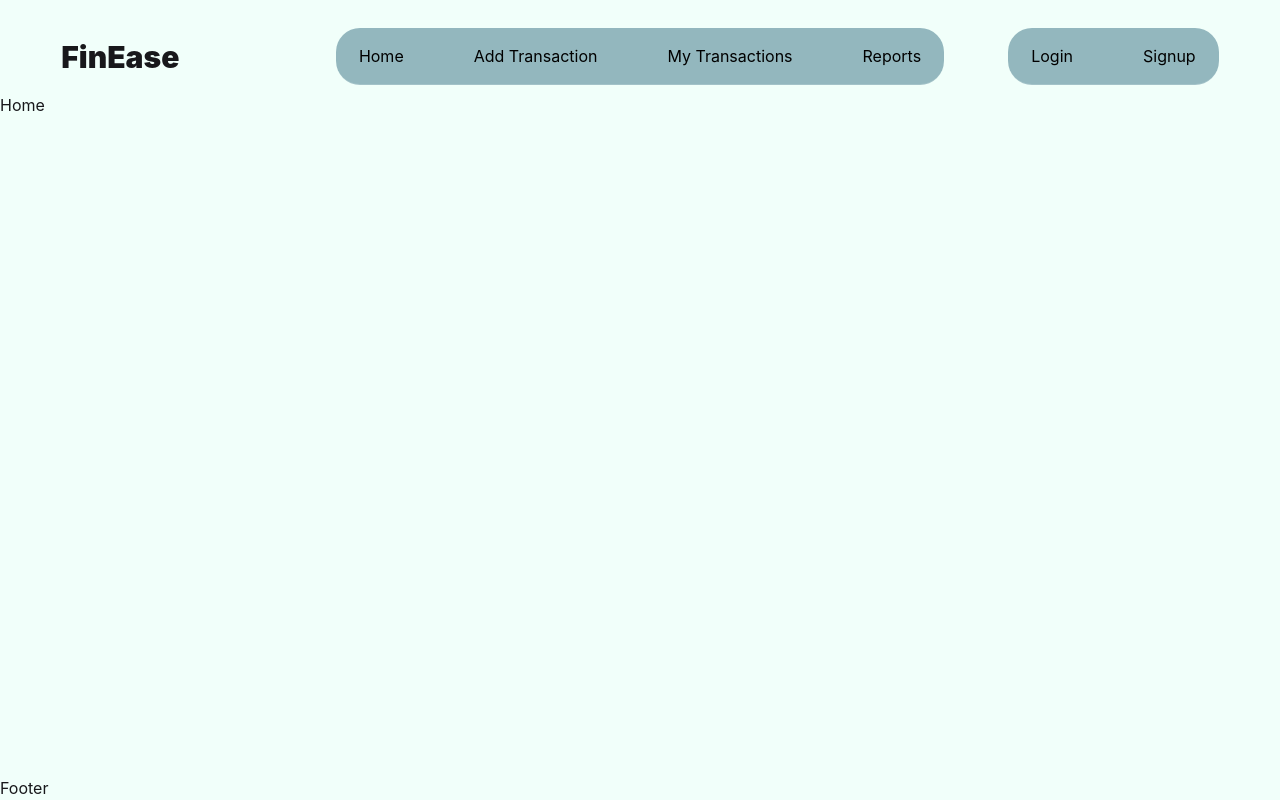
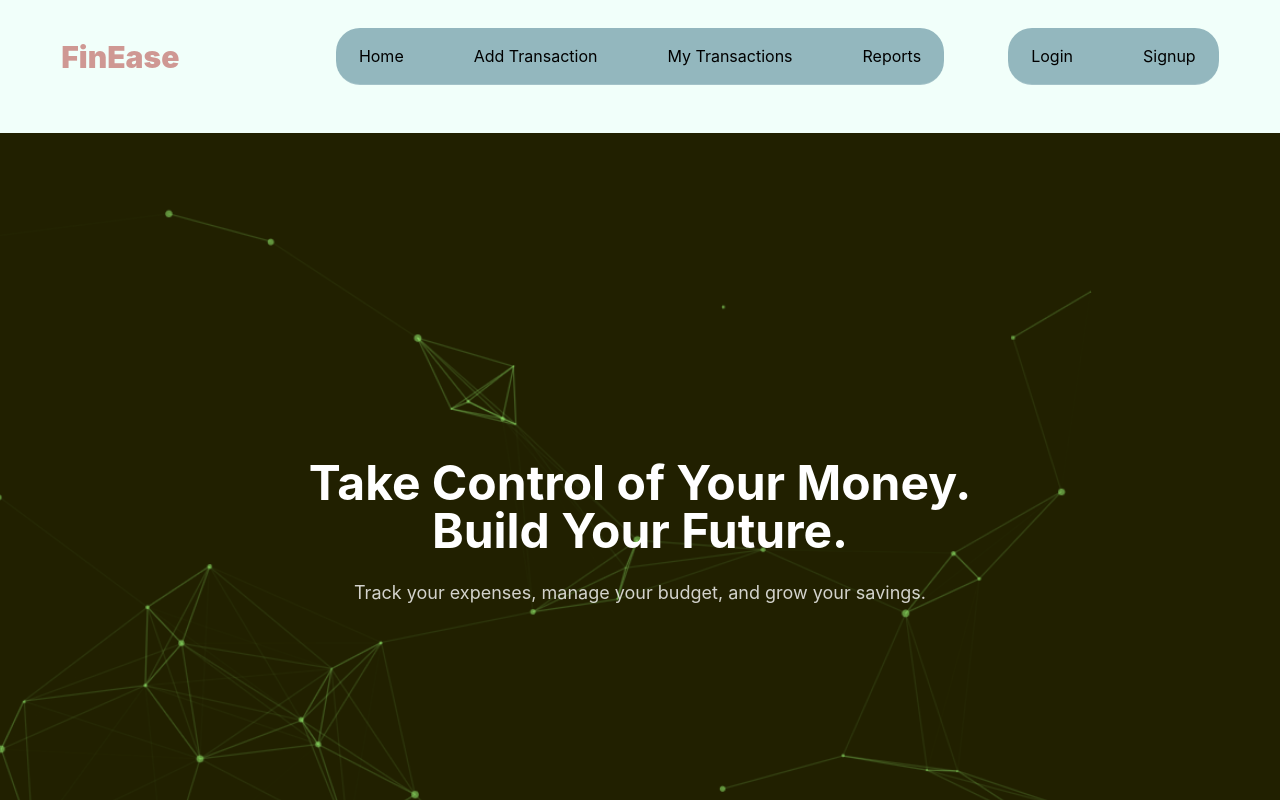
Before and after one commit to FSHimel/FinEase-client, a React (Vite) app: page / in a window 1280 px wide. Shown: the top 800 px of the page. Built offline with nearby package versions, Linux system fonts and the light colour scheme; no server answers.

Commit message:
banner added

```diff
--- /dev/null
+++ b/src/Components/Hero.jsx
@@ -0,0 +1,25 @@
+import bannerImg from "../assets/banner.png";
+
+const Hero = () => {
+  return (
+    <section
+      className="h-screen bg-cover bg-center flex items-center justify-center px-6 my-10"
+      style={{
+        backgroundImage: `url(${bannerImg})`,
+      }}
+    >
+      {/* Content */}
+      <div className="relative z-10 text-center max-w-2xl">
+        <h1 className="text-4xl md:text-5xl font-bold text-white">
+          Take Control of Your Money. Build Your Future.
+        </h1>
+
+        <p className="mt-6 text-lg text-white/80">
+          Track your expenses, manage your budget, and grow your savings.
+        </p>
+      </div>
+    </section>
+  );
+};
+
+export default Hero;
--- a/src/Components/Navbar/Navbar.jsx
+++ b/src/Components/Navbar/Navbar.jsx
@@ -22,7 +22,7 @@ const Navbar = () => {
       });
   };
   return (
-    <div className="navbar mt-5 w-11/12 mx-auto">
+    <div className="navbar mt-5 w-11/12 mx-auto sticky top-0 z-50">
       <div className="navbar-start">
         <div className="dropdown">
           <div tabIndex={0} role="button" className="btn btn-ghost lg:hidden">
@@ -49,7 +49,7 @@ const Navbar = () => {
             {links}
           </ul>
         </div>
-        <Link to={"/"} className="text-3xl font-black">
+        <Link to={"/"} className="text-3xl font-black text-[#CF9893]">
           FinEase
         </Link>
       </div>
@@ -92,7 +92,7 @@ const Navbar = () => {
               </ul>
             </div>
           ) : (
-            <div className="flex gap-3 md:gap-10 ">
+            <div className="flex md:gap-10 ">
               <Link to="/login">Login</Link>
 
               <Link to="/signup">Signup</Link>
--- a/src/Pages/Home.jsx
+++ b/src/Pages/Home.jsx
@@ -1,5 +1,11 @@
+import Hero from "../Components/Hero";
+
 const Home = () => {
-  return <div>Home</div>;
+  return (
+    <div>
+      <Hero></Hero>
+    </div>
+  );
 };
 
 export default Home;
--- a/src/Pages/Login.jsx
+++ b/src/Pages/Login.jsx
@@ -65,7 +65,9 @@ const Login = () => {
                     <a className="link link-hover">Forgot password?</a>
                   </div>
 
-                  <button className="btn btn-neutral mt-4">Login</button>
+                  <button className="btn bg-[#93B7BE] border-0 mt-4">
+                    Login
+                  </button>
                   <p>
                     Don't have an account? Please{" "}
                     <Link
@@ -80,7 +82,7 @@ const Login = () => {
               {/* Google login  */}
               <button
                 onClick={handleGoogleSingIn}
-                className="btn bg-white text-black border-[#e5e5e5]"
+                className="btn bg-[#93B7BE] text-black border-0"
               >
                 <svg
                   aria-label="Google logo"
--- a/src/Pages/Register.jsx
+++ b/src/Pages/Register.jsx
@@ -99,7 +99,9 @@ const Register = () => {
                       {show ? <FaEyeSlash></FaEyeSlash> : <FaEye></FaEye>}
                     </span>
                   </div>
-                  <button className="btn btn-neutral mt-4">Register</button>
+                  <button className="btn border-0 bg-[#93B7BE] mt-4">
+                    Register
+                  </button>
                   <p>
                     Already have an account? Please{" "}
                     <Link
@@ -115,7 +117,7 @@ const Register = () => {
               {/* Google login  */}
               <button
                 onClick={handleGoogleSingIn}
-                className="btn bg-white text-black border-[#e5e5e5]"
+                className="btn bg-[#93B7BE] border-0 text-black"
               >
                 <svg
                   aria-label="Google logo"
```
Also changed, not shown: src/assets/banner.png (added).
